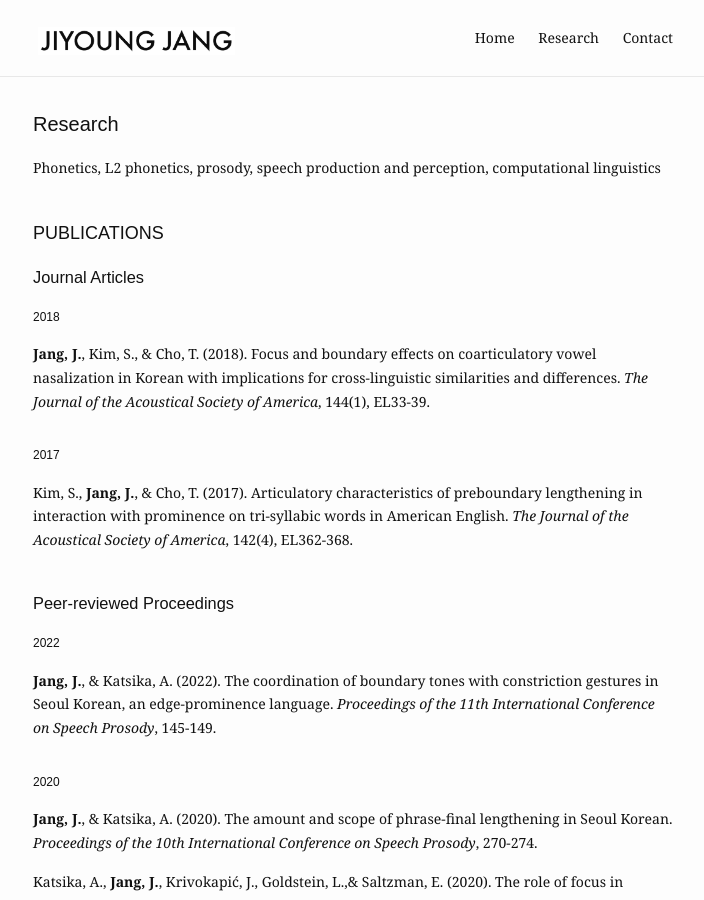
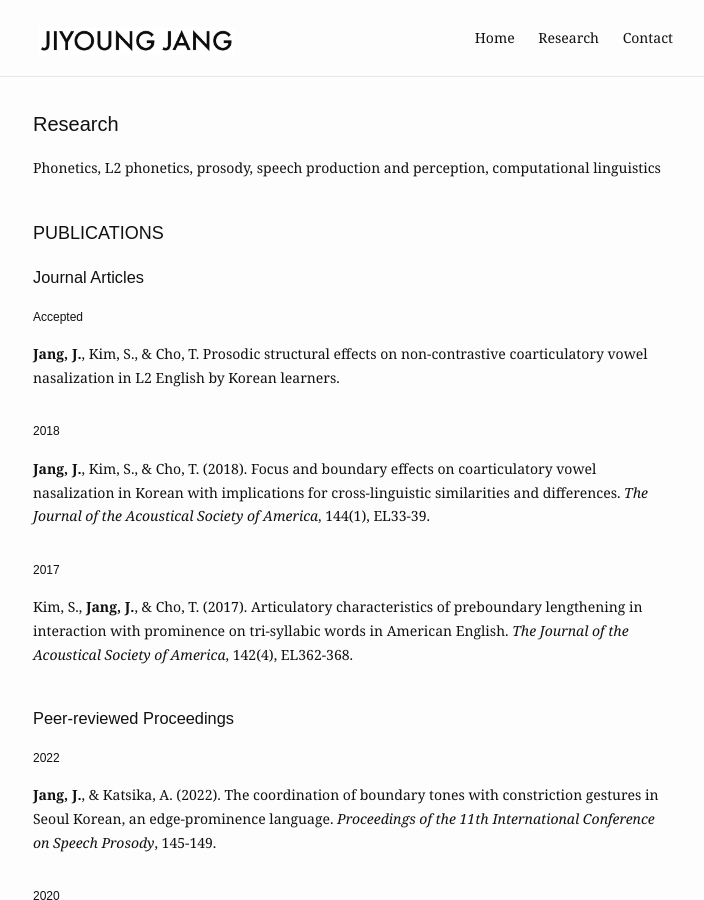
Before and after one commit to jiyoungj/jiyoungj.github.io, a Jekyll site: the page built from research.md, in a window 1280 px wide and 900 px high. Shown: the whole window, without its empty margins (287-991 px from the left). Built offline with Jekyll 4.4.1, drawn with Linux system fonts in a browser that asks for light colours.

Commit message:
Update research.md

```diff
--- a/research.md
+++ b/research.md
@@ -11,6 +11,13 @@ Phonetics, L2 phonetics, prosody, speech production and perception, computationa
 
 <h3 style="font-size:18px">PUBLICATIONS</h3>
  <h3>Journal Articles</h3>
+
+  <h4>Accepted</h4>
+
+   <b>Jang, J.</b>, Kim, S., & Cho, T. Prosodic structural effects on non-contrastive coarticulatory vowel nasalization in L2 English by Korean learners.
+
+  <h6 style="font-size:1px"><br></h6>
+
   <h4>2018</h4>
 
    <b>Jang, J.</b>, Kim, S., & Cho, T. (2018). Focus and boundary effects on coarticulatory vowel nasalization in Korean with implications for cross-linguistic similarities and differences. <em>The Journal of the Acoustical Society of America</em>, 144(1), EL33-39.
```
